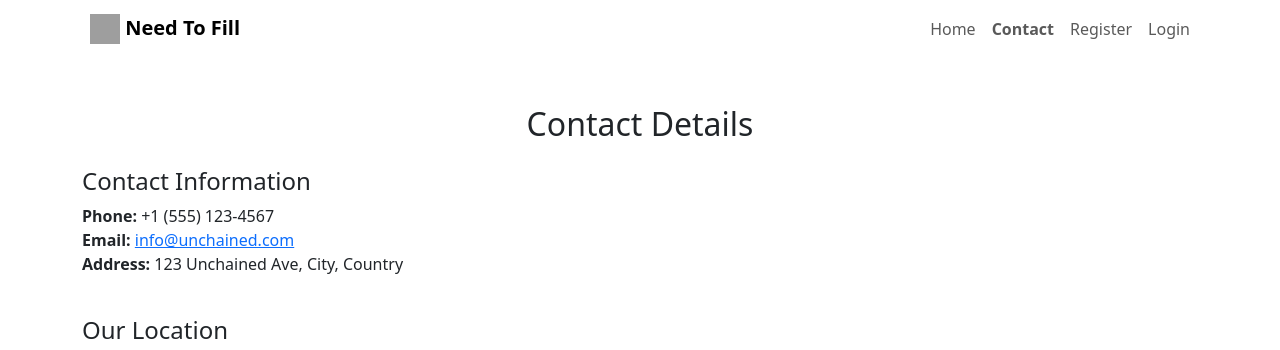
After one commit to BogdanovaIV/unchained, a Django app: page /contact/ in a window 1280 px wide. The commit adds this page. Shown: the top 350 px of the page. Run offline with Django 4.2, Linux system fonts and the light colour scheme; grey boxes are pictures that could not be loaded.

Commit message:
Added contact.html, contact url and view

```diff
--- /dev/null
+++ b/home/templates/home/contact.html
@@ -0,0 +1,26 @@
+{% extends 'base.html' %}
+
+{% block content %}
+<div class="container mt-5">
+    <h2 class="text-center mb-4">Contact Details</h2>
+
+    <!-- Contact Information -->
+    <div class="row">
+        <div class="col-md-12 mb-4">  <!-- Full width for contact information -->
+            <h4>Contact Information</h4>
+            <ul class="list-unstyled">
+                <li><strong>Phone:</strong> +1 (555) 123-4567</li>
+                <li><strong>Email:</strong> <a href="mailto:info@unchained.com">info@unchained.com</a></li>
+                <li><strong>Address:</strong> 123 Unchained Ave, City, Country</li>
+            </ul>
+        </div>
+
+        <!-- Map Section -->
+        <div class="col-md-12"> <!-- Full width for map -->
+            <h4>Our Location</h4>
+            <!-- Embed Google Map -->
+            <iframe src="https://www.google.com/maps/embed?pb=!1m18!1m12!1m3!1d204092.34602308463!2d-74.1180927395109!3d40.71277639878108!2m3!1f0!2f0!3f0!3m2!1i1024!2i768!4f13.1!3m3!1m2!1s0x89c25a37b4fa6b37%3A0x1b1675b7c11d2346!2sNew%20York%20University!5e0!3m2!1sen!2sus!4v1616183213212!5m2!1sen!2sus" width="100%" height="300" style="border:0;" allowfullscreen="" loading="lazy"></iframe>
+        </div>
+    </div>
+</div>
+{% endblock content %}
--- a/home/urls.py
+++ b/home/urls.py
@@ -3,4 +3,5 @@ from django.urls import path
 
 urlpatterns = [
     path('', views.home, name='home'),
+     path('contact/', views.contact, name='contact'),
 ]
--- a/home/views.py
+++ b/home/views.py
@@ -7,3 +7,7 @@ def home(request):
         request,
         "home/home.html",
     )
+
+
+def contact(request):
+    return render(request, 'home/contact.html')
--- a/templates/base.html
+++ b/templates/base.html
@@ -4,6 +4,7 @@
 {% url 'account_login' as login_url %}
 {% url 'account_signup' as signup_url %}
 {% url 'account_logout' as logout_url %}
+{% url 'contact' as contact_url %}
 
 
 <!DOCTYPE html>
@@ -54,6 +55,11 @@
                                 href="{% url 'home' %}" aria-label="Go to the Home Page" {% if request.path == home_url %}aria-current="page"{% endif %}>
                                 Home
                             </a>
+                            <li class="nav-item">
+                                <a class="nav-link {% if request.path == contact_url %}fw-bolder{% endif %}"
+                                    href="{% url 'contact' %}" aria-label="Go to the Contact Page" {% if request.path == contact_url %}aria-current="page"{% endif %}>
+                                    Contact
+                                </a>
                         </li>
                         {% if user.is_authenticated %}
                         <li class="nav-item">
--- a/unchained/settings.py
+++ b/unchained/settings.py
@@ -29,7 +29,8 @@ SECRET_KEY = os.environ.get('SECRET_KEY')
 # SECURITY WARNING: don't run with debug turned on in production!
 DEBUG = 'DEV' in os.environ
 
-ALLOWED_HOSTS = [
+ALLOWED_HOSTS = ['8000-bogdanovaiv-unchained-51xw9lykwxq.ws.codeinstitute-ide.net']
+[
     os.environ.get('ALLOWED_HOST'),
     'localhost',
 ]
```
